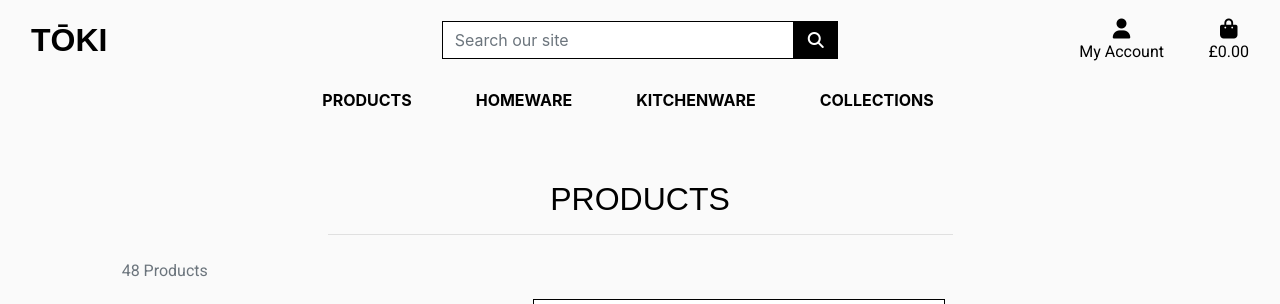
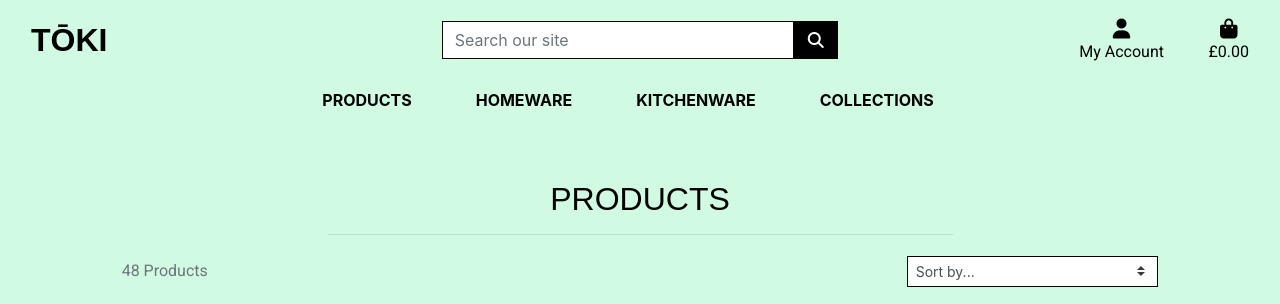
Before and after one commit to Code-Institute-Submissions/DamSenton-Toki_JulyResub, a Django app: page /products/ in a window 1280 px wide. Shown: the top 304 px of the page. Run offline with Django 3.2, Linux system fonts and the light colour scheme; data comes from the database, SQL or seed files in the repository; some libraries are stand-ins or nearby versions; some web fonts are replaced.

Commit message:
removed col-md-6 styling in base.css as it was affecting my products page

```diff
--- a/products/templates/products/products.html
+++ b/products/templates/products/products.html
@@ -112,6 +112,11 @@
             </div>
         </div>
     </div>
+    <div class="btt-button shadow-sm rounded-0 border border-black">
+        <a class="btt-link d-flex h-100">
+            <i class="fas fa-arrow-up text-black mx-auto my-auto"></i>
+        </a>
+    </div>
 {% endblock %}
 
 {% block postloadjs %}
--- a/static/css/base.css
+++ b/static/css/base.css
@@ -3,7 +3,7 @@ html{
 }
 
 body{
-    background-color: #fafafa;
+    background-color: #d0fae1;
     color: black;
 }
 
@@ -20,7 +20,7 @@ p{
 }
 
 header{
-    background-color: #fafafa !important;
+    background-color: #d0fae1 !important;
 }
 
 /* Navbar */
@@ -127,7 +127,7 @@ a.back-to-top {
 }
 
 .bg-white{
-    background: #fafafa !important;
+    background: #d0fae1 !important;
 }
 
 /* Landing Page */
@@ -164,7 +164,7 @@ a.back-to-top {
     top: 0;
     left: 0;
     position: fixed;
-    background: #fafafa;
+    background: #d0fae1;
     z-index: -1;
 }
 
@@ -179,7 +179,7 @@ a.back-to-top {
 }
 
 .card-body{
-    background: #fafafa;
+    background: #d0fae1;
 }
 
 /* Bag */
@@ -334,12 +334,3 @@ a.back-to-top {
         padding-top: 164px;
     }
 }
-
-/* allauth forms */
-@media (min-width: 768px){
-.col-md-6 {
-    -ms-flex: 0 0 50%;
-    flex: 0 0 80%;
-    max-width: 100%;
-    }
-}
```
